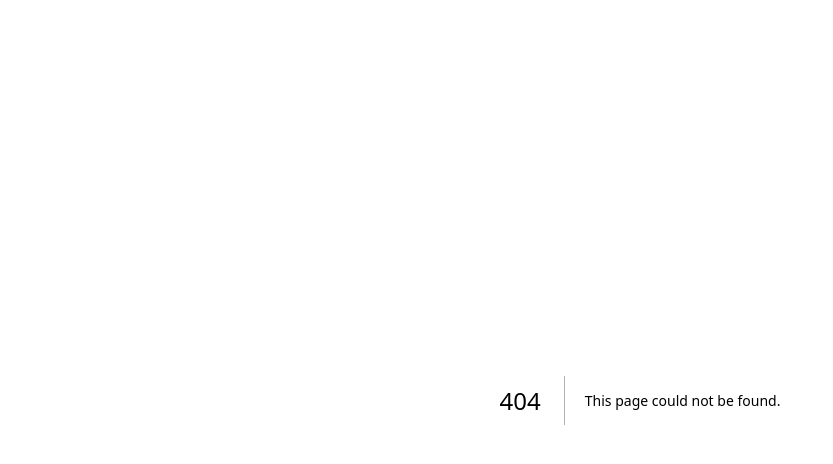
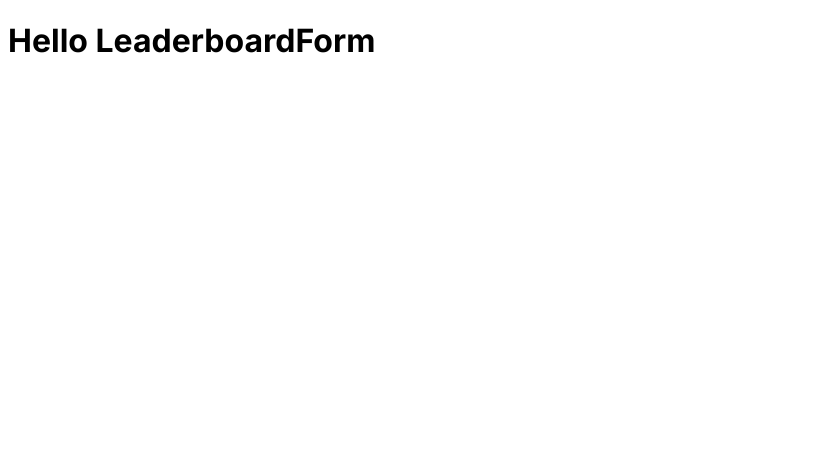
Before and after one commit to adrian1lara/waldo-game, a Next.js app: page /submit in a window 1280 px wide. Before the commit this address had no page. Shown: the top 464 px of the page, without its empty margins (0-833 px from the left). Built offline with nearby package versions, Linux system fonts and the light colour scheme.

Commit message:
page to leaderboard form

```diff
--- /dev/null
+++ b/src/app/submit/page.js
@@ -0,0 +1,8 @@
+
+export default function LeaderBoardForm() {
+    return (
+        <div>
+            <h1>Hello LeaderboardForm</h1>
+        </div>
+    )
+}
```
